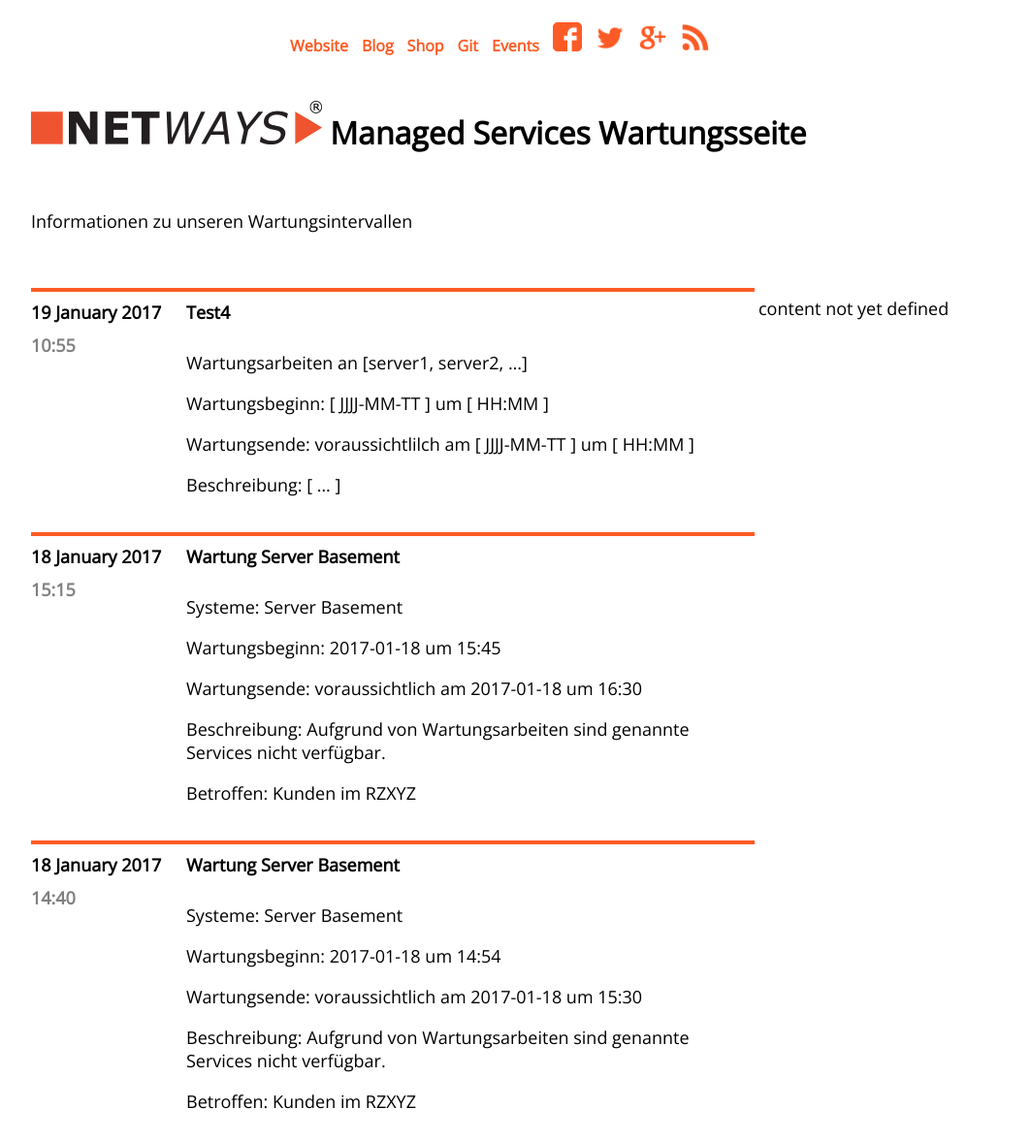
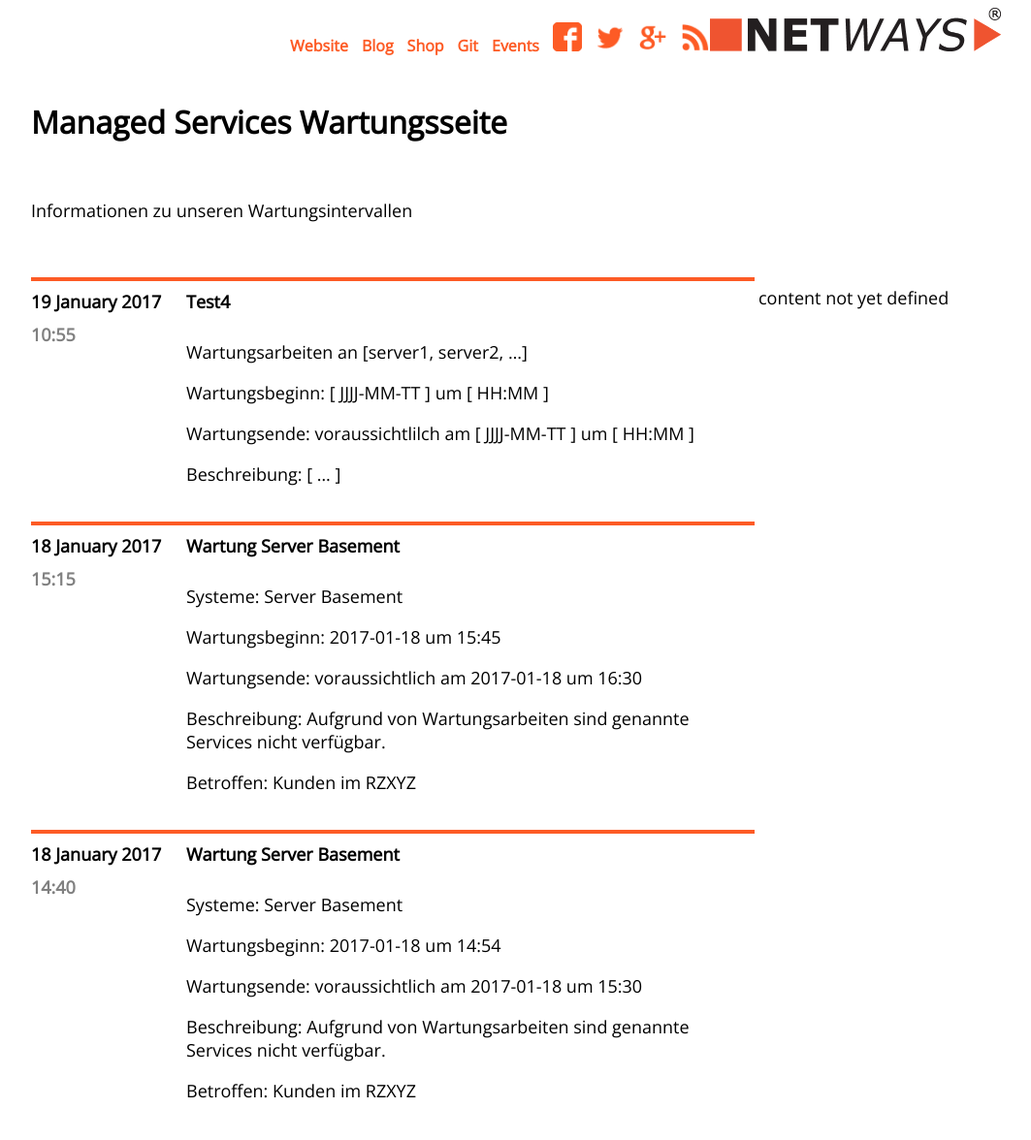
Before and after one commit to Storagegirl/storagegirl.github.io, a Jekyll site: the page built from index.html, in a window 1280 px wide. Shown: the whole page at 97% size, without its empty margins (108-1171 px from the left). Built offline with Jekyll 4.4.1, drawn with Linux system fonts in a browser that asks for light colours.

Commit message:
Update index.html

```diff
--- a/index.html
+++ b/index.html
@@ -9,6 +9,9 @@
 
 <div id="container" style="margin:auto; width:1000px">
 
+	<div class=boxlogo>
+	<img src="NETWAYS_Logo_RGB_transparent_schwarz_72dpi.png" style="width: 300px; height: 45px">
+	</div>
 
 	<div class=boxsocial>
 	<a href="https://www.netways.de/home/">Website</a>
@@ -23,7 +26,7 @@
 	</div>
 
 	<div class=boxheader>
-	<h1><img src="NETWAYS_Logo_RGB_transparent_schwarz_72dpi.png" style="width: 300px; height: 45px">   Managed Services Wartungsseite</h1>
+	<h1>Managed Services Wartungsseite</h1>
 	<br>
 	<p>Informationen zu unseren Wartungsintervallen</p>
 	</div>
```
